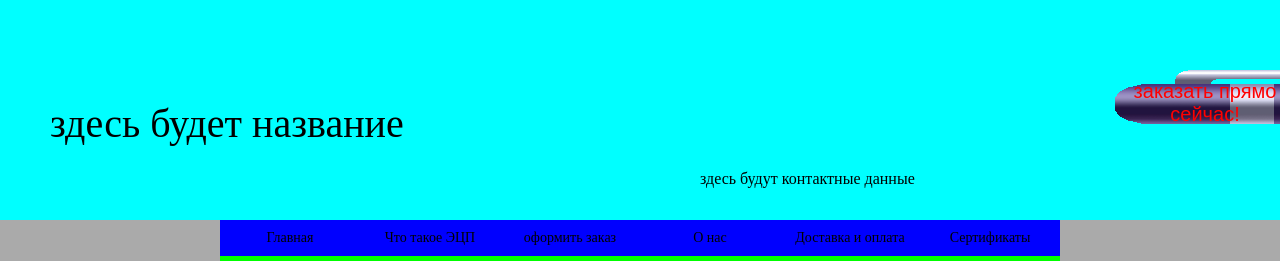
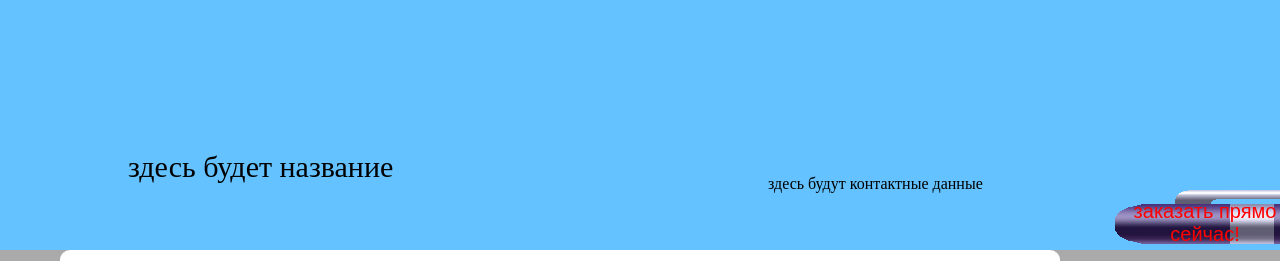
Before and after one commit to vhexx/side_repo, a Django app: page / in a window 1280 px wide. Shown: the top 261 px of the page. Run offline with Django 3.2, Linux system fonts and the light colour scheme; some libraries are stand-ins or nearby versions.

Commit message:
change cart.js, template_style.css

```diff
--- a/esign/esign/static/css/template_style.css
+++ b/esign/esign/static/css/template_style.css
@@ -1,284 +1,79 @@
-/*template style*/
-html, body
+html, body {height : 100%;width : 100%;}
+body {margin : 0%; background-color: #aaaaaa;}
+a {color : #000000;}
+/*for all screen sizes*/
+
+    /*page style*/
+    #page_container {width : 100%; height : 100%; display : block;}
+    #header {width : 100%; background-color: #63C2FF; display : block; height : 250px; position: relative;}
+    #header_content {display : block; width : 1200px; height : 100%; position : absolute; left : 50%; margin-left: -600px;}
+    #name {position: absolute; left : 10%; top : 60%; font-size: 30px; display: block; width : 500px;}
+    #contacts {position: absolute; left : 60%; top : 70%; width : 250px; display: block;}
+	#content_area {width : 1000px; left : 50%; margin-left: -580px;position : relative;
+	 display : block; min-height : 500px; background-color : #ffffff; border-radius: 10px;}
+	#content {font-size : 10px; padding : 10px 10px 10px 10px; width : 100%; height : 100%; display: block;}
+	#navigation {font-size: 0px; top: -32px; position : absolute; right : 10px; display : table;
+	 background-color: transparent; text-align: right;}
+	.sect {font-size: 16px; height : 1.5em; padding-top: 0.5em;display : inline-block;
+	 vertical-align: center; text-align: center; background-color : #A8EFE1; font-family: sans-serif;
+	 font-weight: normal; color : #132421; cursor : pointer;
+	 /*border-width : 3px; border-style: solid; border-color : #E0FFF6 #82C2C1 #679C9B #C3FFED;*/}
+	#footer {position: relative; display : block; min-height: 150px; width : 100%; background-color: #777777;}
+	#footer_content {position: absolute; display: block; width : 1200px; left : 50%; margin-left: -600px;}
+	#bottom_logo, #links {display : inline;}
+    #links a {margin-left : 600px; display : block;}
+
+	/*floating menu style*/
+	#floating_menu {position: fixed; right : 0px; top : 35%; font-size: 15px; z-index: 0;}
+	#hidden_menu {width : 250px; height : 40px; position: absolute; display : block;
+	 padding-bottom: 5px; top : 0px; left : 0px; text-align: center; margin-top: -10px;
+	 border : 5px solid #888888; background-color : #ffffff; color : #000000; border-radius: 7px;
+	 z-index: 1; font-size: 16px; font-family: sans-serif; font-weight: bold; cursor : default;}
+	#hidden_menu #hidden_menu_bkg {position : absolute; width : 260px; height : 80px; display: block;
+	 background-color: transparent; background-image: url(../img/spring.png);
+	 background-image: url({% static 'img/spring.png' %}); top : -80px; left : -5px;}
+	.show_floating_block {display : inline; cursor : pointer; text-decoration: underline;}
+	.floating_block {width : 230px; height : 60px; font-size: 14px; position : absolute;
+	 top : 0px; left : 0px; display : block; background-color : transparent; z-index: 0; opacity : 1.0;}
+	.floating_block .angle {position : absolute; display : block; height : 30px; width : 30px; left : 0px;
+	 top : 0px; background-image: url(../img/angle.png); background-image: url({% static 'img/angle.png' %});
+	 opacity : 1.0;}
+    .floating_block .flblock_text { background-color : #9BDCE4; position : absolute; left : 20px;
+     display : block; width : auto; height : 100%; padding-left : 10px; border-radius: 7px;}
+    .floating_block .flblock_text .close_flblock {position : absolute; right : 0px; width : 20px; height : 20px;
+	 text-align : center; display : block; background-color: #999999;}
+	#order_button {top : 70px; position : absolute; text-align: center; left : 0px; width : 230px;
+	 height : 30px; background-color: transparent; display : block;}
+	#show_menu{position : absolute; left : -165px; top : -90px; width : 165px; height : 40px;
+	 display : block; background-color : transparent; cursor : pointer; text-align: left;}
+	#show_menu #show_menu_bkg {background-color: transparent; background-image: url(../img/pen.png);
+     background-image: url({% static 'img/pen.png' %}); height : 54px; width : 441px; display : block;}
+    #show_menu #show_menu_bkg #show_menu_text {position : absolute; text-align: center; width : 180px;
+	 font-size: 20px; padding-top: 10px; color : #ff0000; font-family: sans-serif;}
+
+	 /*cart style*/
+    #cart {position : fixed; left : 10px; bottom : 10px; background-color : #999999; display : block;
+	 height : 95px; width : 70px; text-align: center; font-size: 14px;}
+    #cart_image {background-color : #ffffff; display : block; width : 50px; height : 50px;margin-left: 10px;}
+    #show_cart_orders {width : 60px; height : 20px; font-size : 11px;}
+    #orders_list {display : block; min-width : 150px; height : auto; position : absolute; bottom : 0px; left : 70px;
+	 text-align : left; padding-left : 5px; background-color : #bbbbbb;}
+/*for each screen size range*/
+@media all and (max-width:  1200px)
 {
-	height : 100%;
-	width : 100%;
+	#header_content, #footer_content {width : 1000px; margin-left: -500px;}
+	#content_area {width : 870px; left : 50%; margin-left: -455px;}
+	.sect {font-size: 14px;}
+	#navigation {top: -28px;}
 }
-body
+@media all and (max-width: 900px)
 {
-	margin : 0%;
-	background-color: #aaaaaa;
+	#header_content, #footer_content {width : 850px; margin-left: -425px;}
+	#content_area {width : 700px; left : 50%; margin-left: -390px;}
+	.sect {font-size: 12px;}
+	#navigation {top : -24px;}
 }
-a
+@media all and (max-width: 770px)
 {
-	color : #000000;
+	#content_area, #header_content, #footer_content {left : 0%; margin-left: 0px;}
 }
-#page_container
-{
-	width : 100%;
-	height : 100%;
-	display : block;
-}
-#header
-{
-	width : 100%;
-	background-color: #00ffff;
-	display : block;
-	height : 220px;
-}
-#name
-{
-	position : absolute;
-	top : 100px;
-	left : 50px;
-	font-size : 40px;
-	width: 400px;
-}
-#contacts
-{
-	position : absolute;
-	left : 700px;
-	top : 170px;
-	min-width : 250px;
-}
-#navigation
-{
-	position : relative;
-	width : 840px;
-	background-color : #0000ff;
-	font-size: 0;
-	display : table;
-}
-.sect
-{
-	display : inline-block;
-	width : 140px;
-	padding-top: 10px;
-	padding-bottom: 10px;
-	font-size : 14px;
-	text-align: center;
-}
-#content_area
-{
-	position : relative;
-	display : block;
-	width : 820px;
-	min-height : 500px;
-	padding : 10px 10px 10px 10px;
-	background-color : #00ff00;
-}
-#content
-{
-	font-size : 10px;
-}
-#footer
-{
-	position : relative;
-	display : block;
-	width : 900px;
-	min-height : 150px;
-	padding-top : 10px;
-}
-#bottom_logo, #links
-{
-	display : inline;
-}
-#links a
-{
-	margin-left : 600px;
-	display : block;
-}
-@media screen and (min-width : 840px)
-{
-	#content_area, #navigation
-	{
-		left : 50%;
-	    margin-left : -420px;
-	}
-	#footer
-	{
-		left : 50%;
-		margin-left: -450px;
-	}
-}
-@media screen and (max-width : 950px)
-{
-	#header
-	{
-		width : 1000px;
-	}
-}
-/*floating menu style*/
-#floating_menu
-{
-	position: fixed;
-	right : 0px;
-	top : 20%;
-	font-size: 15px;
-	z-index: 0;
-}
-#show_menu
-{
-	position : absolute;
-	left : -165px;
-	top : -90px;
-	width : 165px;
-	height : 40px;
-	display : block;
-	background-color : transparent;
-	cursor : pointer;
-	text-align: left;
-}
-#show_menu #show_menu_bkg
-{
-	background-color: transparent;
-	background-image: url(../img/pen.png);
-    background-image: url({% static 'img/pen.png' %});
-	height : 54px;
-	width : 441px;
-	display : block;
-}
-#show_menu #show_menu_bkg #show_menu_text
-{
-	position : absolute;
-	text-align: center;
-	width : 180px;
-	font-size: 20px;
-	padding-top: 10px;
-	color : #ff0000;
-	font-family: sans-serif;
-}
-#hidden_menu
-{
-	position: absolute;
-	display : block;
-	width : 250px;
-	height : 20px;
-	padding-bottom: 5px;
-	top : 0px;
-	left : 0px;
-	text-align: center;
-	margin-top: -10px;
-	border : 5px solid #888888;
-	background-color : #ffffff;
-	color : #000000;
-	border-radius: 7px;
-	z-index: 1;
-	font-size: 16px;
-	font-family: sans-serif;
-	font-weight: bold;
-	cursor : default;
-}
-#hidden_menu #hidden_menu_bkg
-{
-	position : absolute;
-	width : 260px;
-	height : 80px;
-	display: block;
-	background-color: transparent;
-	background-image: url(../img/spring.png);
-    background-image: url({% static 'img/spring.png' %});
-	top : -80px;
-	left : -5px;
-}
-.show_floating_block
-{
-	display : inline;
-	cursor : pointer;
-	text-decoration: underline;
-}
-.floating_block
-{
-	position : absolute;
-	top : 0px;
-	left : 0px;
-	width : 220px;
-	height : 70px;
-	display : block;
-	background-color : transparent;
-	z-index: 0;
-	opacity : 1.0;
-}
-.floating_block .angle
-{
-	position : absolute;
-	display : block;
-	height : 30px;
-	width : 30px;
-	left : 0px;
-	top : 0px;
-	background-image: url(../img/angle.png);
-    background-image: url({% static 'img/angle.png' %});
-	opacity : 1.0;
-}
-.floating_block .flblock_text
-{
-	background-color : #9BDCE4;
-	position : absolute;
-	left : 20px;
-	display : block;
-	width : auto;
-	height : 100%;
-	font-size: 14px;
-	padding-left : 10px;
-	border-radius: 7px;
-}
-.floating_block .flblock_text .close_flblock
-{
-	position : absolute;
-	right : 0px;
-	width : 20px;
-	height : 20px;
-	text-align : center;
-	display : block;
-	background-color: #999999;
-}
-#order_button
-{
-	position : absolute;
-	text-align: center;
-	top : 75px;
-	left : 0px;
-	width : 230px;
-	height : 30px;
-	background-color: transparent;
-	display : block;
-}
-/*cart style*/
-#cart
-{
-	position : fixed;
-	left : 10px;
-	bottom : 10px;
-	background-color : #999999;
-	display : block;
-	height : 95px;
-	width : 70px;
-	text-align: center;
-	font-size: 14px;
-}
-#cart_image
-{
-	background-color : #ffffff;
-	display : block;
-	width : 50px;
-	height : 50px;
-	margin-left: 10px;
-}
-#show_cart_orders
-{
-	width : 60px;
-	height : 20px;
-	font-size : 11px;
-}
-#orders_list
-{
-	display : block;
-	width : 150px;
-	min-height: 50px;
-	margin-left : 70px;
-	margin-top : -85px;
-	text-align : left;
-	padding-left : 5px;
-	background-color : #bbbbbb;
-}
```
Also changed, not shown: esign/esign/static/js/cart.js (+36 -9 lines).
